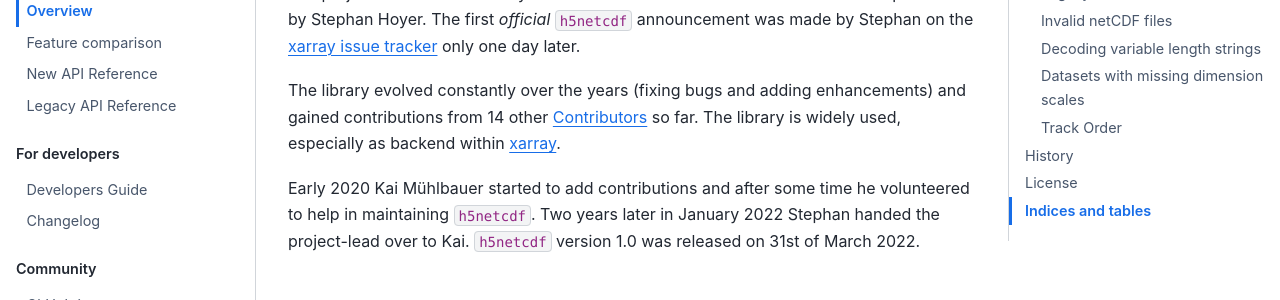
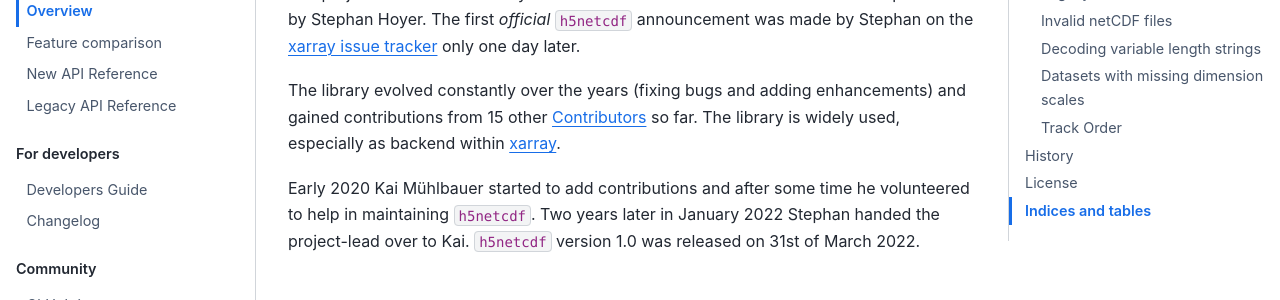
Before and after one commit to h5netcdf/h5netcdf, a Sphinx documentation site: the page built from doc/index.rst, in a window 1280 px wide and 900 px high, scrolled down 5390 px. Shown: the part 180-480 px from the top of the window. Built offline with Sphinx 7.4.7 and the Sphinx Book theme 1.1.4, drawn with Linux system fonts in a browser that asks for light colours; the version number could not be read and is left out.

Commit message:
MNT: add new contributor

```diff
--- a/doc/devguide.rst
+++ b/doc/devguide.rst
@@ -11,6 +11,7 @@
 ------------
 
 - `Aleksandar Jelenak <https://github.com/ajelenak>`_
+- `Bas Couwenberg <https://github.com/sebastic>`_.
 - `Brett Naul <https://github.com/bnaul>`_
 - `Dion Häfner <https://github.com/dionhaefner>`_
 - `Drew Parsons <https://github.com/drew-parsons>`_
--- a/doc/index.rst
+++ b/doc/index.rst
@@ -50,7 +50,7 @@
 `xarray issue tracker`_ only one day later.
 
 The library evolved constantly over the years (fixing bugs and adding enhancements)
-and gained contributions from 14 other :ref:`contributors` so far. The library is widely used,
+and gained contributions from 15 other :ref:`contributors` so far. The library is widely used,
 especially as backend within `xarray`_.
 
 Early 2020 Kai Mühlbauer started to add contributions and after some time he volunteered
```
